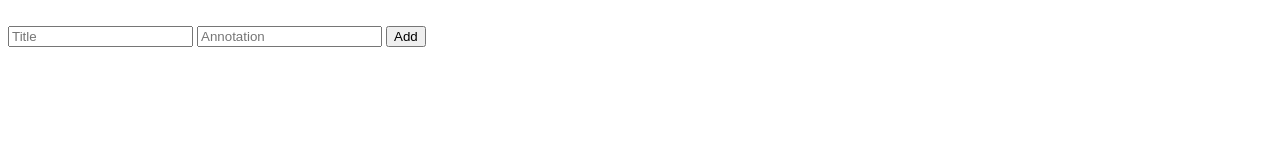
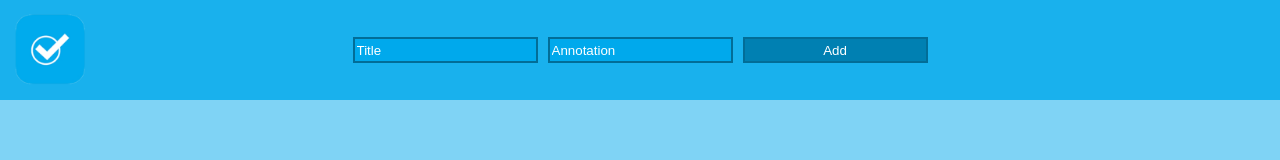
Before and after one commit to Egor-Gaidiuchenko/toDoList, a plain HTML site: page index.html in a window 1280 px wide. Drawn offline with Linux system fonts and the light colour scheme; the site is published under a folder, as on GitHub Pages, so addresses that start at the root find nothing.

Commit message:
change path for github pages

```diff
--- a/index.html
+++ b/index.html
@@ -5,12 +5,12 @@
     <meta http-equiv="X-UA-Compatible" content="IE=edge">
     <meta name="viewport" content="width=device-width, initial-scale=1.0">
     <title>To Do List</title>
-    <link rel="stylesheet" href="/css/style.css">
-    <link rel="favicon.ico" href="">
+    <link rel="stylesheet" href="./css/style.css">
+    <link rel="favicon" href="./favicon.ico">
 </head>
 <body>
     <header>
-        <img src="/img/logo.png" alt="">
+        <img src="./img/logo.png" alt="">
         <form action="">
             <input type="text" class="title" placeholder="Title">
             <input type="text" class="article" placeholder="Annotation">
@@ -18,6 +18,6 @@
         </form>
     </header>
     <section class="work-space"></section>
-    <script src="/js/script.js"></script>
+    <script src="./js/script.js"></script>
 </body>
 </html>
```
